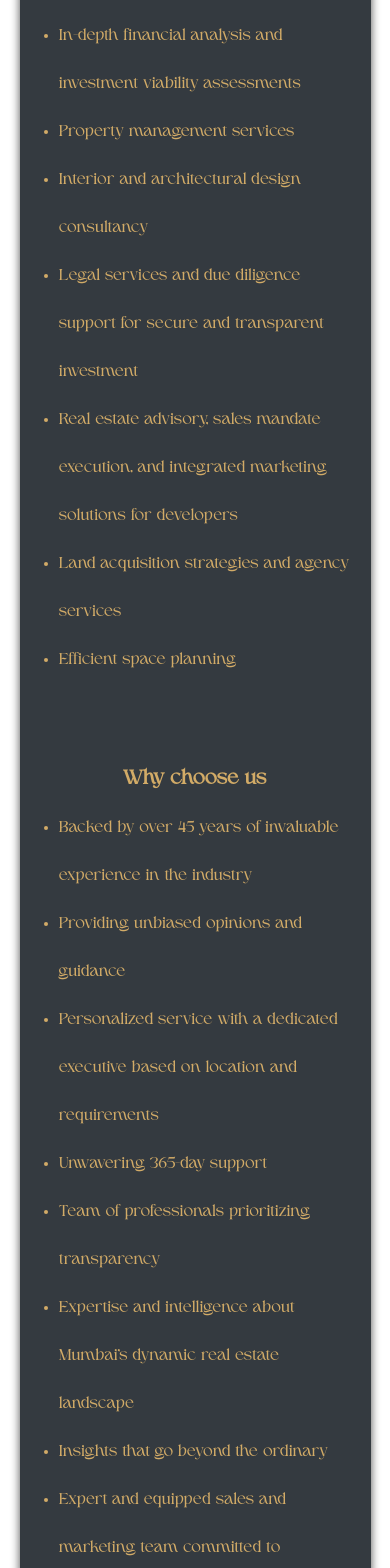
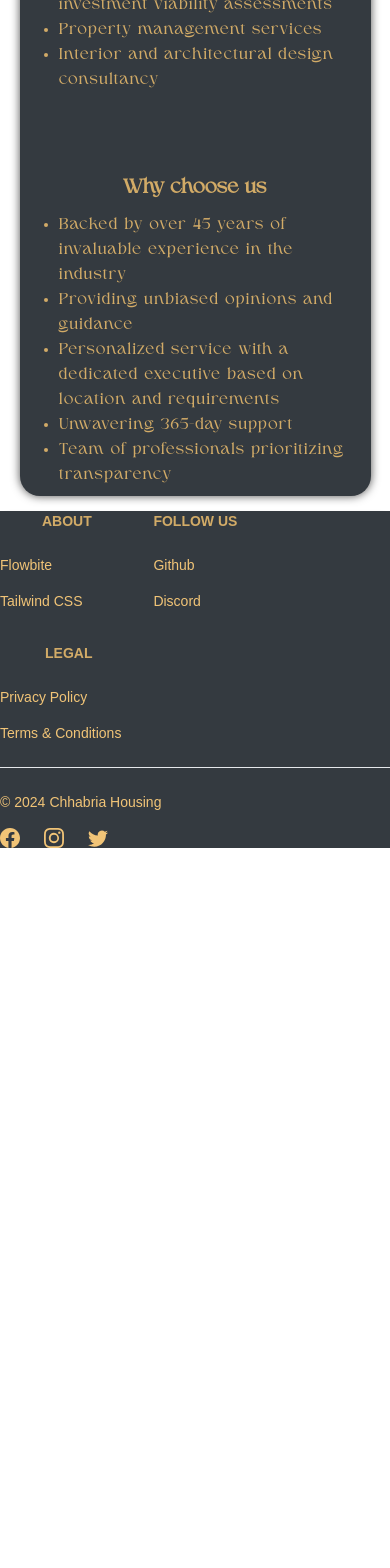
Before and after one commit to Harsh-gg/Chhabria-Housing, a React (Vite) app in the folder Chhabria Housing/Chhabria Housing/: page /join in a window 390 px wide. Shown: the part 3909-5477 px from the top of the page. After the commit the page ends 4757 px from the top, so only its background shows below. Built offline with nearby package versions, Linux system fonts and the light colour scheme; a web font is replaced by a local one.

Commit message:
fix homepage

```diff
--- a/Chhabria Housing/Chhabria Housing/src/Aboutsec.jsx
+++ b/Chhabria Housing/Chhabria Housing/src/Aboutsec.jsx
@@ -16,10 +16,6 @@ export default function Aboutsec() {
                 <li>In-depth financial analysis and investment viability assessments</li>
                 <li>Property management services</li>
                 <li>Interior and architectural design consultancy</li>
-                <li>Legal services and due diligence support for secure and transparent investment</li>
-                <li>Real estate advisory, sales mandate execution, and integrated marketing solutions for developers</li>
-                <li>Land acquisition strategies and agency services</li>
-                <li>Efficient space planning</li>
               </ul>
             </div>
           </div>
@@ -34,10 +30,6 @@ export default function Aboutsec() {
                 <li>Personalized service with a dedicated executive based on location and requirements</li>
                 <li>Unwavering 365-day support</li>
                 <li>Team of professionals prioritizing transparency</li>
-                <li>Expertise and intelligence about Mumbai's dynamic real estate landscape</li>
-                <li>Insights that go beyond the ordinary</li>
-                <li>Expert and equipped sales and marketing team committed to delivering results</li>
-                <li>Trusted choice for those seeking excellence and success in every real estate venture</li>
               </ul>
             </div>
           </div>
--- a/Chhabria Housing/Chhabria Housing/src/Stats.module.css
+++ b/Chhabria Housing/Chhabria Housing/src/Stats.module.css
@@ -81,14 +81,21 @@
     text-shadow: 0 0 5px #f1c477, 0 0 10px #f1c477, 0 0 15px #f1c477;
   }
 
-  @media screen and (max-width: 768px) {
+  @media screen and (max-width: 1024px) {
     .wrapper {
       width: 85vw;
     }
     .container1 {
-      height: 26vmin;
+      height: 27vmin;
       width: 26vmin;
       font-size: 12px;
+      flex: 50%;
+
+    }
+    .containerr{
+      display: flex;
+      flex-wrap: wrap;
+
     }
     .containerr2{
       display: none;
@@ -98,10 +105,8 @@
   @media screen and (max-width: 768px) {
     .wrapper {
       width: 90vw;
-      display: grid;
-      grid-template-columns: repeat(2, 1fr);
+      flex-wrap: wrap;
       gap: 30px;
-      justify-content: center;
     }
     .container1 {
       /* width: calc(50% - 40px);  */
@@ -123,7 +128,6 @@
   @media screen and (max-width: 480px) {
     .wrapper {
       gap: 15px;
-      display: flex;
     }
     .container1 {
       width: 100%;
@@ -131,35 +135,3 @@
       font-size: 8px;
     }
   }
-.placescontainer {
-    display: flex;
-    font-size: 20px;
-    color: #d2ab67;
-    font-family: "LuxuryFont", sans-serif;
-}
-
-.placeslist {
-    flex: 1;
-    padding: 50px;
-    font-family: "LuxuryFont", sans-serif;
-}
-
-.placeslist h2 {
-    margin-bottom: 40px;
-    font-family: "LuxuryFont", sans-serif;
-    text-shadow: 0 0 5px #f1c477, 0 0 10px #f1c477, 0 0 15px #f1c477;
-    font-size: 40px;
-}
-
-.placeslist ul {
-    list-style-type: none;
-    padding: 0;
-    margin: 0;
-    font-family: "LuxuryFont", sans-serif;
-}
-
-.placeslist li {
-    margin-bottom:15px;
-    font-family: "LuxuryFont", sans-serif;
-    text-shadow: 0 0 5px #f1c477, 0 0 10px #f1c477, 0 0 15px #f1c477;
-}
--- a/Chhabria Housing/Chhabria Housing/src/aboutsec.module.css
+++ b/Chhabria Housing/Chhabria Housing/src/aboutsec.module.css
@@ -24,13 +24,18 @@
     margin-right: auto;
     border-radius: 20px;
     box-shadow: 0 0 10px 0 rgba(0,0,0,0.7);
+
 }
+
 .txt2 ul {
     list-style-type: disc;
     padding-left: 20px;
-    line-height: 3;
+    line-height: 30px;
     text-align: left;
     font-family: 'LuxuryFont';
+    line-height: 40px;
+    letter-spacing: 1px;
+
   }
 .txt2 li{
     font-size: 20px;
@@ -67,6 +72,14 @@
     .title2 h1 {
         font-size: 36px; /* Adjust the font size for mobile */
     }
+    .txt2 ul{
+        letter-spacing: 1px;
+        line-height: 25px;
+
+    }
+    .txt2 li{
+        line-height: 25px;
+    }
 
     .whole2 {
         padding-left: 5%;
@@ -97,8 +110,11 @@
         margin-bottom: 15px;
     }
 
+
     .txt2 li {
-        font-size: 16px; /* Adjust the font size for mobile */
+        font-size: 16px;
+
+        /* Adjust the font size for mobile */
     }
 
     .subheader2, .sub22 {
--- a/Chhabria Housing/Chhabria Housing/src/autoplaycarousel.scss
+++ b/Chhabria Housing/Chhabria Housing/src/autoplaycarousel.scss
@@ -44,6 +44,13 @@
   }
 }
 
+@media (max-width: 768px) {
+  .carousel-card > img {
+    width: 150%; /* Adjust the width for smaller screens */
+    min-width: 150px /* Set a maximum width to avoid images becoming too small */
+  }
+}
+
 .carousel-track {
   display: flex;
   position: absolute;
```
